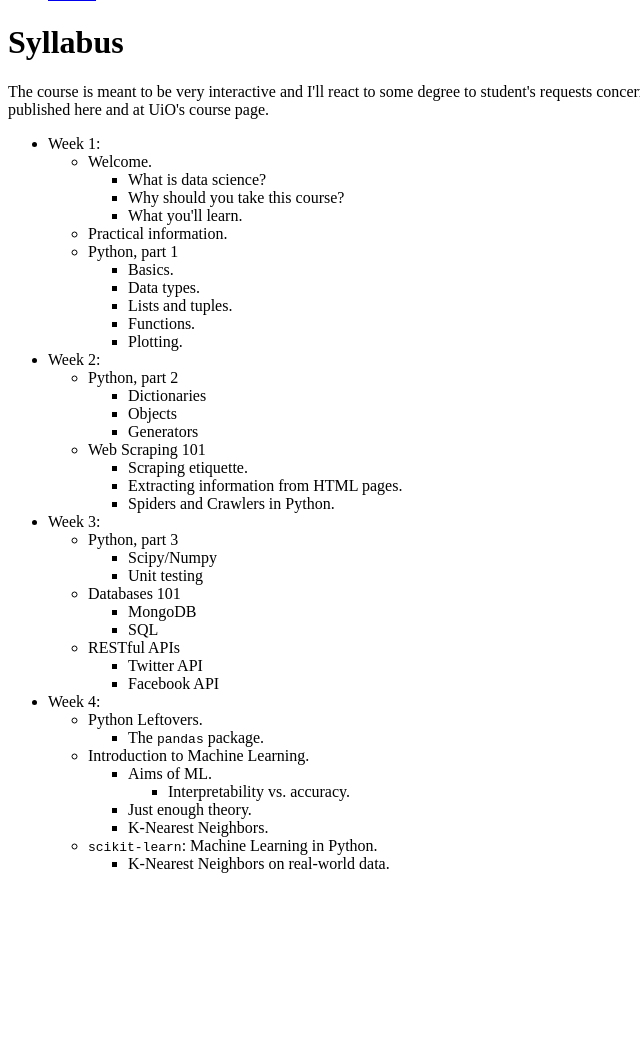
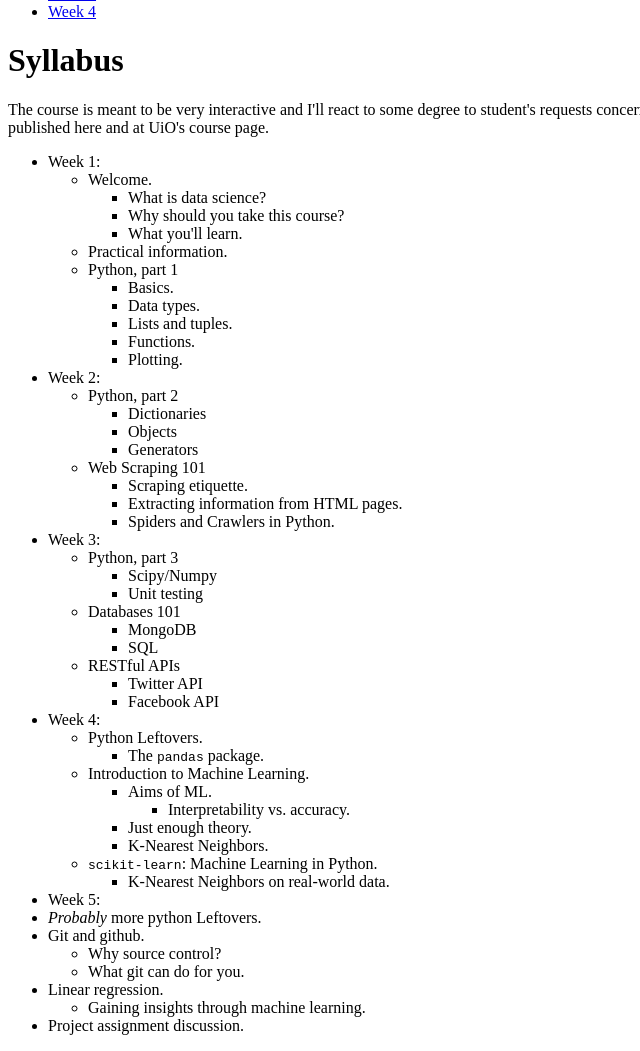
Before and after one commit to dhesse/STK-INF4000-hw, a plain HTML site: page index.html in a window 1280 px wide. Shown: the part 229-1280 px from the top of the page, without its empty margins (0-640 px from the left). Before the commit the page ends 1118 px from the top, so only its background shows below. Drawn offline with Linux system fonts and the light colour scheme.

Commit message:
Adding week 4

```diff
--- a/index.html
+++ b/index.html
@@ -17,6 +17,7 @@
 <li><a href="week1.html">Week 1</a></li>
 <li><a href="week2.html">Week 2</a></li>
 <li><a href="week3.html">Week 3</a></li>
+<li><a href="week4.html">Week 4</a></li>
 </ul>
 <h1 id="syllabus">Syllabus</h1>
 <p>The course is meant to be very interactive and I'll react to some degree to student's requests concerning the syllabus. As soon as I can foresee the content of the following lectures, it will be published here and at UiO's course page.</p>
@@ -92,6 +93,18 @@
 <li>K-Nearest Neighbors on real-world data.</li>
 </ul></li>
 </ul></li>
+<li>Week 5:</li>
+<li><em>Probably</em> more python Leftovers.</li>
+<li>Git and github.
+<ul>
+<li>Why source control?</li>
+<li>What git can do for you.</li>
+</ul></li>
+<li>Linear regression.
+<ul>
+<li>Gaining insights through machine learning.</li>
+</ul></li>
+<li>Project assignment discussion.</li>
 </ul>
 </body>
 </html>
```
Also changed, not shown: week4.html (added, +31 -0 lines), 2 other files.
